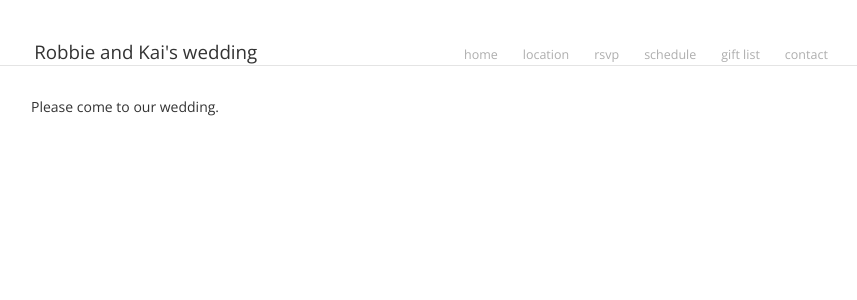
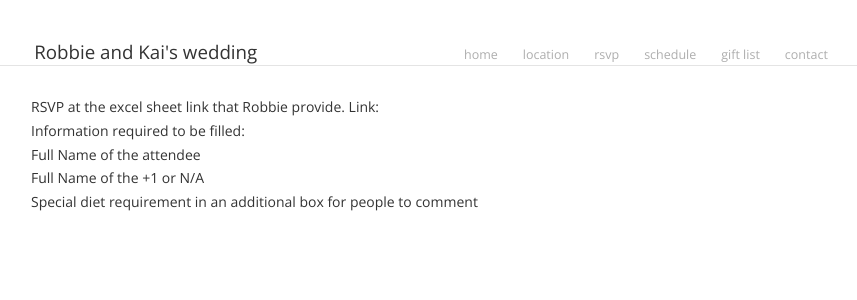
Before and after one commit to rjshade/robbieandkai.com, a Jekyll site: the page built from rsvp/index.md, in a window 1280 px wide. Shown: the top 300 px of the page, without its empty margins (209-1066 px from the left). Built offline with Jekyll 4.4.1, drawn with Linux system fonts in a browser that asks for light colours; Markdown is read by kramdown in place of the engine named in the settings.

Commit message:
Update rsvp/index.md

```diff
--- a/rsvp/index.md
+++ b/rsvp/index.md
@@ -3,4 +3,12 @@ layout: default
 title: rsvp
 ---
 
-Please come to our wedding.
+RSVP at the excel sheet link that Robbie provide. Link:
+
+Information required to be filled:
+
+Full Name of the attendee
+
+Full Name of the +1 or N/A
+
+Special diet requirement in an additional box for people to comment
```
